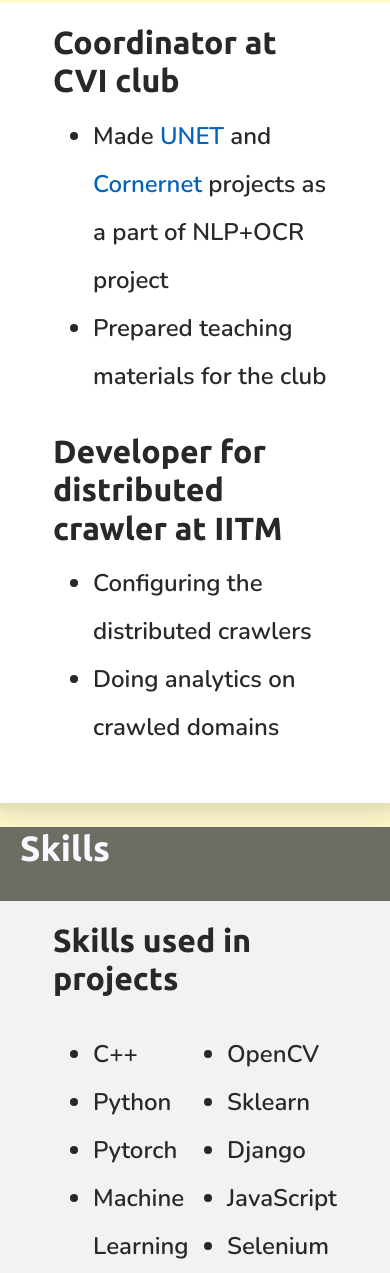
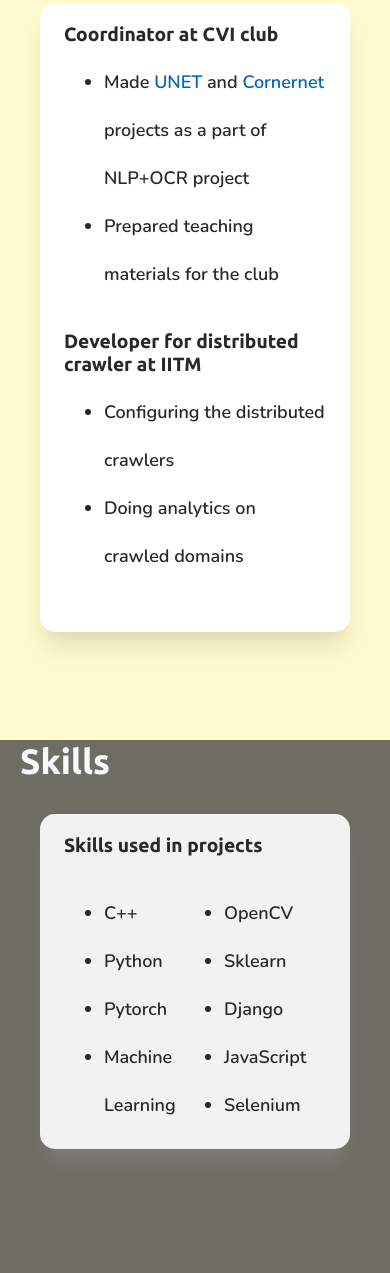
Before and after one commit to SamuelMosesA/SamuelMosesA.github.io, a plain HTML site: page index.html in a window 390 px wide. Shown: the part 3676-4949 px from the top of the page. Drawn offline with nearby package versions, Linux system fonts and the light colour scheme; a script that the page names is missing.

Commit message:
font size and card bugs

```diff
--- a/index.html
+++ b/index.html
@@ -289,7 +289,8 @@
         <h1>Positions of Responsibility</h1>
         <div id="card-containerpors">
         <div class="row">
-            <div class="card mx-auto" style="width: 18rm;">
+            <div class= "mx-auto col-md-9 col-sm-6">
+            <div class="card" >
                 <div class="card-body">
                   <h5 class="card-title">Coordinator at CVI club</h5>
                   <ul class="card-text">
@@ -305,6 +306,7 @@
 
                 </div>
               </div>
+             </div>
         </div>
         </div>
 
@@ -314,7 +316,8 @@
         <h1>Skills</h1>
         <div id="card-containerskill">
         <div class="row">
-            <div class="card mx-auto" style="width: 18rm;">
+            <div class="mx-auto col-md-9 col-sm-6">
+            <div class="card">
                 <div class="card-body">
                   <h5 class="card-title">Skills used in projects</h5>
                   <ul class="card-text">
@@ -330,6 +333,7 @@
                   </ul>
 
                 </div>
+              </div>
               </div>
         </div>
         </div>
--- a/style.scss
+++ b/style.scss
@@ -429,6 +429,7 @@ header.mobile-on {
   }
 
 }
+
 #pors {
   position: relative;
   @include assignValue(top left right, 0);
@@ -470,10 +471,10 @@ header.mobile-on {
     margin-block-end: 15px;
     margin: auto;
     min-width: 60%;
-    padding-left: 3rem;
-    padding-right: 3rem;
+    padding-left: 1vw;
+    padding-right: 1vw;
 
-    @media (max-width: 576px) {
+    @media (max-width: 768px) {
       margin: 24px 40px;
     }
     @media (min-width: $change-width) {
@@ -484,6 +485,9 @@ header.mobile-on {
     h5 {
       font-family: Ubuntu, serif;
       font-size: xx-large;
+      @media (max-width: 768px) {
+        font-size: larger;
+      }
     }
     .card-text{
       margin-bottom: 2rem;
@@ -491,11 +495,14 @@ header.mobile-on {
     }
     ul {
       font-size: x-large;
+      @media (max-width: 768px) {
+        font-size: large;
+      }
     }
 
     img{
       object-fit: contain;
-      max-height: 30rm;
+      max-height: 30rem;
       width: auto;
       height: auto;
     }
@@ -555,10 +562,10 @@ header.mobile-on {
     margin-block-end: 15px;
     margin: auto;
     min-width: 60%;
-    padding-left: 3rem;
-    padding-right: 3rem;
+    padding-left: 1vw;
+    padding-right: 1vw;
 
-    @media (max-width: 576px) {
+    @media (max-width: 768px) {
       margin: 24px 40px;
     }
     @media (min-width: $change-width) {
@@ -569,6 +576,9 @@ header.mobile-on {
     h5 {
       font-family: Ubuntu, serif;
       font-size: xx-large;
+      @media (max-width: 768px) {
+        font-size: larger;
+      }
     }
     .card-text{
       margin-top: 2rem;
@@ -579,6 +589,9 @@ header.mobile-on {
       -webkit-columns: 2;
       -moz-columns: 2;
       font-size: x-large;
+      @media (max-width: 768px) {
+        font-size: large;
+      }
     }
 
     img{
@@ -590,8 +603,7 @@ header.mobile-on {
 
     p {
       font-family: Nunito, sans-serif;
-      font-size: medium;
+      font-size: large;
     }
   }
-
 }
```
Also changed, not shown: style.css.
